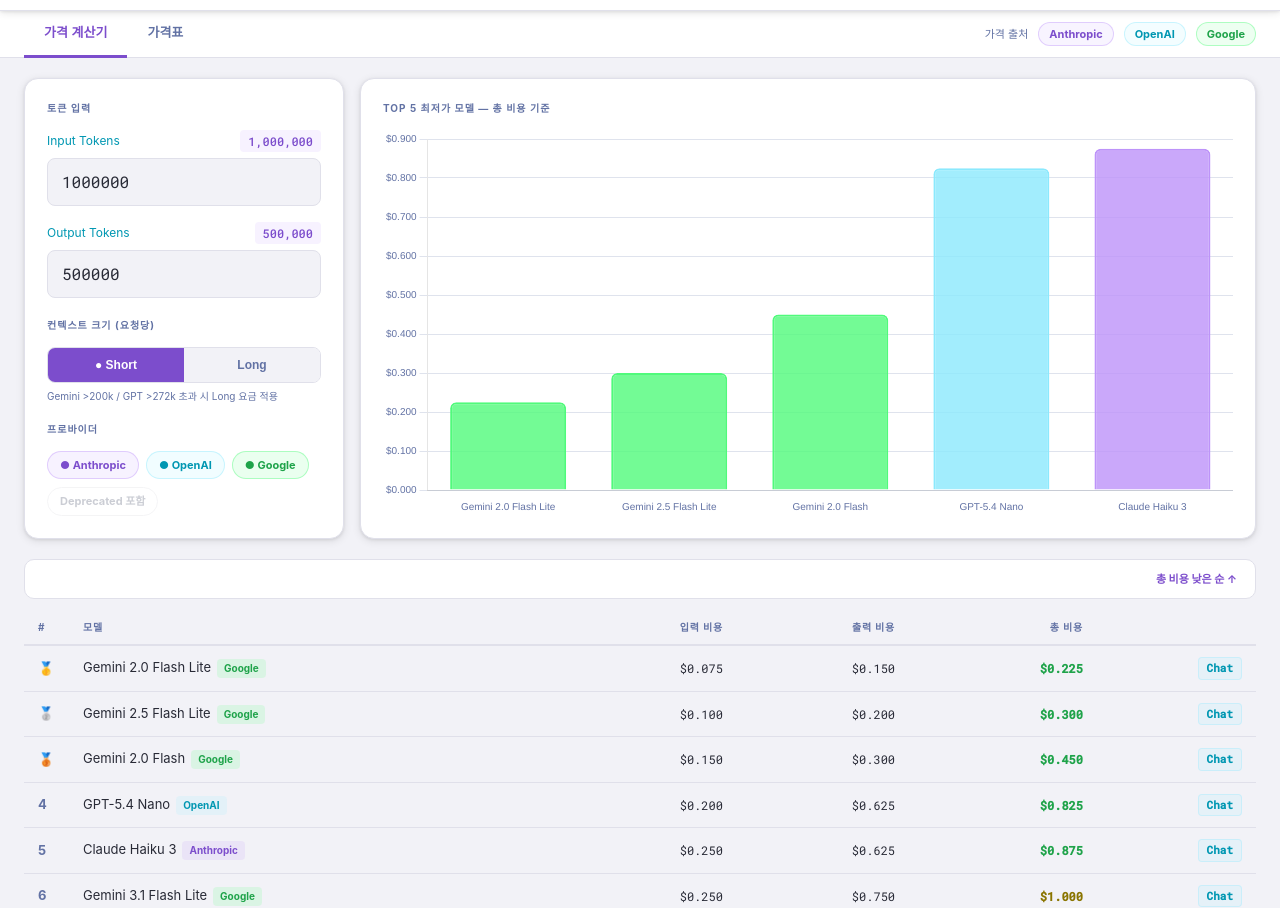
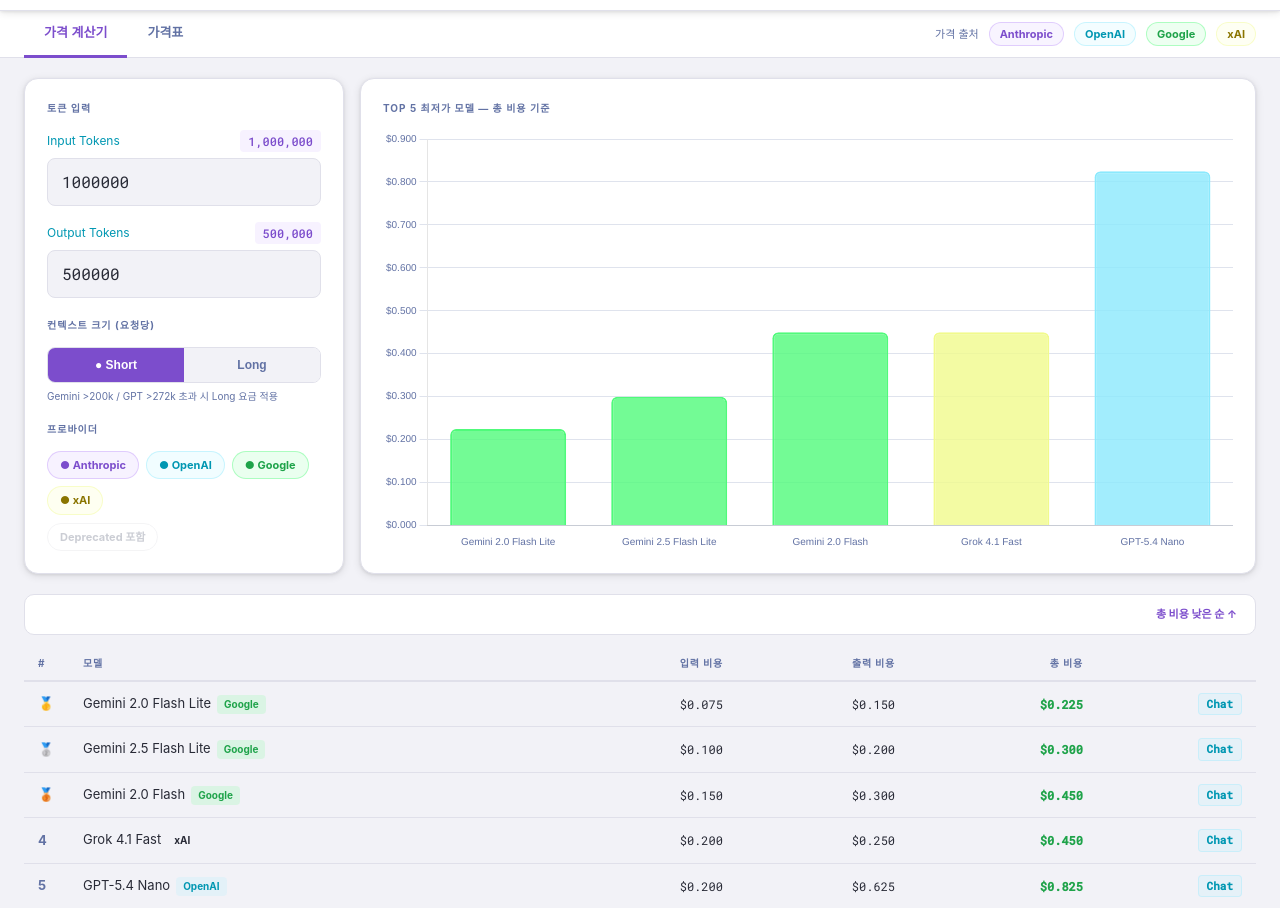
Before and after one commit to hajekim/llmhub, a plain HTML site: page index.html in a window 1280 px wide. Shown: the part 47-955 px from the top of the page. Drawn offline with nearby package versions, Linux system fonts and the light colour scheme; a web font is replaced by a local one.

Commit message:
feat: add xAI Grok models as new provider
- Add 4 Grok models: Grok 4.3, Grok 4.20, Grok 4.20 Multi-Agent, Grok 4.1 Fast
- Grok 4.1 Fast marked with shutdown_date 2026-05-15
- Add xai provider: chip filter, chart colors, price table section
- Add xAI source link (docs.x.ai/developers/models) to tab bar

TEST=xAI 칩 필터, 차트, 가격표 탭에서 Grok 모델 표시 확인

```diff
--- a/app.js
+++ b/app.js
@@ -3,7 +3,7 @@
   inputTokens: 1_000_000,
   outputTokens: 500_000,
   contextMode: 'short',
-  activeProviders: new Set(['anthropic', 'openai', 'google']),
+  activeProviders: new Set(['anthropic', 'openai', 'google', 'xai']),
   showDeprecated: false,
 };
 
@@ -11,6 +11,7 @@
   google:    { bg: 'rgba(80,250,123,0.8)',  border: '#50fa7b' },
   openai:    { bg: 'rgba(139,233,253,0.8)', border: '#8be9fd' },
   anthropic: { bg: 'rgba(189,147,249,0.8)', border: '#bd93f9' },
+  xai:       { bg: 'rgba(241,250,140,0.8)', border: '#f1fa8c' },
 };
 
 let chartInstance = null;
@@ -60,7 +61,7 @@
   return String(str).replace(/&/g,'&amp;').replace(/</g,'&lt;').replace(/>/g,'&gt;').replace(/"/g,'&quot;');
 }
 
-const PROVIDER_LABELS = { anthropic: 'Anthropic', openai: 'OpenAI', google: 'Google' };
+const PROVIDER_LABELS = { anthropic: 'Anthropic', openai: 'OpenAI', google: 'Google', xai: 'xAI' };
 
 function renderTable() {
   const models = visibleModels()
@@ -143,8 +144,8 @@
   if (tab === 'prices') renderPriceTable();
 }
 
-const PROVIDER_ORDER = ['anthropic', 'openai', 'google'];
-const PROVIDER_NAMES = { anthropic: 'Anthropic (Claude)', openai: 'OpenAI', google: 'Google (Gemini)' };
+const PROVIDER_ORDER = ['anthropic', 'openai', 'google', 'xai'];
+const PROVIDER_NAMES = { anthropic: 'Anthropic (Claude)', openai: 'OpenAI', google: 'Google (Gemini)', xai: 'xAI (Grok)' };
 
 function modelVersionKey(name) {
   const nums = name.match(/\d+(?:\.\d+)*/g);
--- a/index.html
+++ b/index.html
@@ -176,6 +176,7 @@
     .chip-anthropic { background: rgba(189,147,249,.12); color: var(--purple); border-color: rgba(189,147,249,.4); }
     .chip-openai    { background: rgba(139,233,253,.12); color: var(--cyan);   border-color: rgba(139,233,253,.4); }
     .chip-google    { background: rgba(80,250,123,.12);  color: var(--green);  border-color: rgba(80,250,123,.4);  }
+    .chip-xai       { background: rgba(241,250,140,.12); color: var(--yellow); border-color: rgba(241,250,140,.4); }
     .chip-dep       { background: transparent; color: var(--comment); border-color: var(--border); }
     /* CHART */
     .card-chart { display: flex; flex-direction: column; }
@@ -258,6 +259,7 @@
     .source-link-anthropic { background: rgba(189,147,249,.1); color: var(--purple); border-color: rgba(189,147,249,.4); }
     .source-link-openai    { background: rgba(139,233,253,.1); color: var(--cyan);   border-color: rgba(139,233,253,.4); }
     .source-link-google    { background: rgba(80,250,123,.1);  color: var(--green);  border-color: rgba(80,250,123,.4);  }
+    .source-link-xai       { background: rgba(241,250,140,.1); color: var(--yellow); border-color: rgba(241,250,140,.4); }
     /* TAB BAR */
     .tab-bar {
       display: flex; align-items: center; gap: 0;
@@ -331,6 +333,7 @@
     <a href="https://platform.claude.com/docs/en/about-claude/pricing" target="_blank" rel="noopener" class="source-link source-link-anthropic">Anthropic</a>
     <a href="https://developers.openai.com/api/docs/pricing" target="_blank" rel="noopener" class="source-link source-link-openai">OpenAI</a>
     <a href="https://cloud.google.com/gemini-enterprise-agent-platform/generative-ai/pricing" target="_blank" rel="noopener" class="source-link source-link-google">Google</a>
+    <a href="https://docs.x.ai/developers/models" target="_blank" rel="noopener" class="source-link source-link-xai">xAI</a>
   </div>
 </div>
 
@@ -371,6 +374,7 @@
       <span class="chip chip-anthropic" data-provider="anthropic">● Anthropic</span>
       <span class="chip chip-openai"    data-provider="openai">● OpenAI</span>
       <span class="chip chip-google"    data-provider="google">● Google</span>
+      <span class="chip chip-xai"       data-provider="xai">● xAI</span>
     </div>
     <div class="chip-row" style="margin-top:8px">
       <span class="chip chip-dep chip-off" id="dep-chip">Deprecated 포함</span>
--- a/prices.json
+++ b/prices.json
@@ -304,6 +304,43 @@
       "deprecated": true,
       "openrouter_id": "anthropic/claude-3-opus",
       "shutdown_date": "2026-01-05"
+    },
+    {
+      "id": "grok-4-1-fast",
+      "name": "Grok 4.1 Fast",
+      "provider": "xai",
+      "input_price_per_mtok": 0.20,
+      "output_price_per_mtok": 0.50,
+      "deprecated": false,
+      "openrouter_id": "x-ai/grok-4.1-fast",
+      "shutdown_date": "2026-05-15"
+    },
+    {
+      "id": "grok-4-3",
+      "name": "Grok 4.3",
+      "provider": "xai",
+      "input_price_per_mtok": 1.25,
+      "output_price_per_mtok": 2.50,
+      "deprecated": false,
+      "openrouter_id": "x-ai/grok-4.3"
+    },
+    {
+      "id": "grok-4-20",
+      "name": "Grok 4.20",
+      "provider": "xai",
+      "input_price_per_mtok": 1.25,
+      "output_price_per_mtok": 2.50,
+      "deprecated": false,
+      "openrouter_id": "x-ai/grok-4.20"
+    },
+    {
+      "id": "grok-4-20-multi-agent",
+      "name": "Grok 4.20 Multi-Agent",
+      "provider": "xai",
+      "input_price_per_mtok": 1.25,
+      "output_price_per_mtok": 2.50,
+      "deprecated": false,
+      "openrouter_id": "x-ai/grok-4.20-multi-agent"
     }
   ]
 }
```
